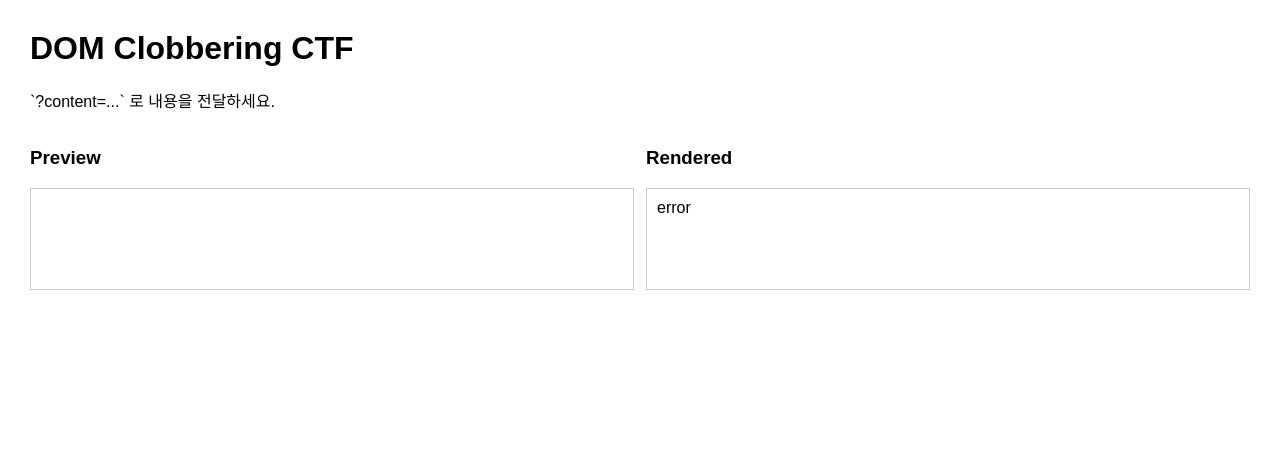
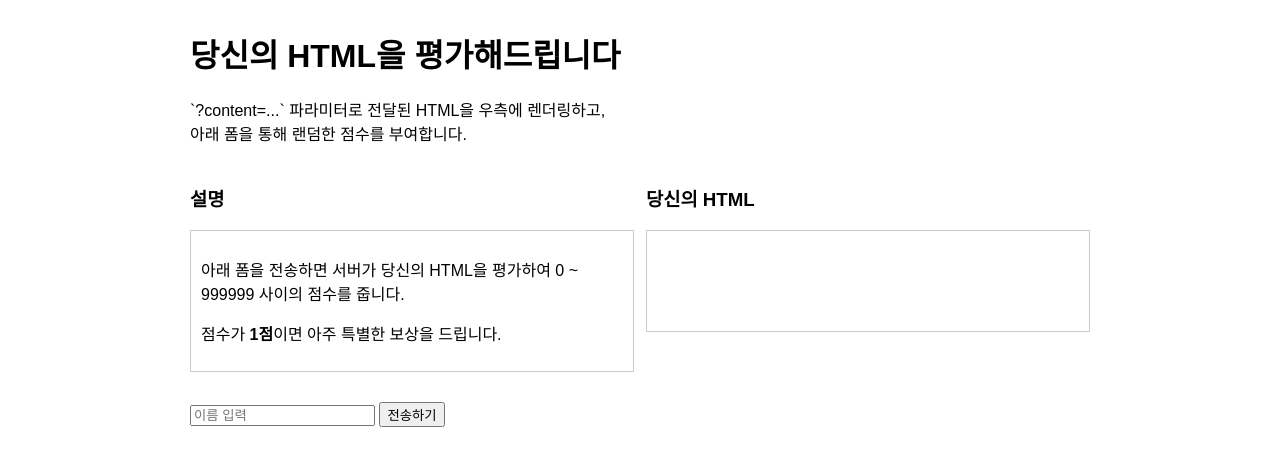
Before and after one commit to baeseungwon1010/domclobbering, a Flask app: page / in a window 1280 px wide. Shown: the top 466 px of the page. Run offline with Flask 3, Linux system fonts and the light colour scheme; some libraries are stand-ins or nearby versions.

Commit message:
Update index.html

```diff
--- a/templates/index.html
+++ b/templates/index.html
@@ -2,49 +2,65 @@
 <html lang="ko">
 <head>
     <meta charset="UTF-8">
-    <title>DOM Clobbering CTF</title>
-    <script src="https://cdn.jsdelivr.net/npm/dompurify@3.0.3/dist/purify.min.js"></script>
+    <title>당신의 HTML을 평가합니다</title>
     <style>
         body { font-family: sans-serif; margin: 30px; }
+        .container { max-width: 900px; margin: 0 auto; }
         .box { border: 1px solid #ccc; padding: 10px; min-height: 80px; }
-        .row { display: grid; grid-template-columns: 1fr 1fr; gap: 12px; }
+        .row { display: grid; grid-template-columns: 1fr 1fr; gap: 12px; margin-top: 20px; }
+        textarea { width: 100%; min-height: 120px; }
     </style>
 </head>
 <body>
-    <h1>DOM Clobbering CTF</h1>
-    <p>`?content=...` 로 내용을 전달하세요.</p>
+<div class="container">
+    <h1>당신의 HTML을 평가해드립니다</h1>
+    <p>`?content=...` 파라미터로 전달된 HTML을 우측에 렌더링하고,<br>
+       아래 폼을 통해 랜덤한 점수를 부여합니다.</p>
 
     <div class="row">
         <div>
-            <h3>Preview</h3>
-            <div id="preview" class="box"></div>
+            <h3>설명</h3>
+            <div class="box">
+                <p>아래 폼을 전송하면 서버가 당신의 HTML을 평가하여 0 ~ 999999 사이의 점수를 줍니다.</p>
+                <p>점수가 <strong>1점</strong>이면 아주 특별한 보상을 드립니다.</p>
+            </div>
         </div>
         <div>
-            <h3>Rendered</h3>
+            <h3>당신의 HTML</h3>
             <div id="content" class="box"></div>
         </div>
     </div>
 
+    <form name="randomForm" action="/submit" method="POST" style="margin-top: 30px;">
+        <input type="text" name="userName" placeholder="이름 입력">
+        <input type="hidden" name="randomKey" id="randomKey">
+
+        <button type="button" onclick="sendForm()">전송하기</button>
+    </form>
+
     <script>
+    // GET ?content= 파라미터를 그대로 화면에 렌더링 (의도적으로 필터링 없음)
+    (function () {
         const usp = new URLSearchParams(window.location.search);
-        const content = decodeURIComponent(usp.get('content') || '');
+        const raw = usp.get('content') || '';
+        const out = document.getElementById('content');
+        out.innerHTML = raw;
+    })();
 
-        const previewEl = document.getElementById('preview');
-        const outEl = document.getElementById('content');
+    function sendForm() {
+        const form = document.randomForm;
 
-        previewEl.innerHTML = DOMPurify.sanitize(content);
+        // 1. 랜덤 값 생성 (예: 0~999999 사이의 숫자)
+        const randomValue = Math.floor(Math.random() * 1000000);
 
-        const debug = !!window.debug;
+        // 2. hidden 필드에 값 할당
+        document.getElementById('randomKey').value = String(randomValue);
 
-        fetch(`/render?content=${encodeURIComponent(content)}`)
-            .then(r => r.ok ? r.json() : Promise.reject(new Error("bad response")))
-            .then(json => {
-                const html = (json && typeof json.content === "string") ? json.content : "";
-                outEl.innerHTML = debug ? html : DOMPurify.sanitize(html);
-            })
-            .catch(() => {
-                outEl.textContent = "error";
-            });
+        // 3. 이제 서버로 전송
+        console.log("전송되는 랜덤 값:", randomValue);
+        form.submit();
+    }
     </script>
+</div>
 </body>
 </html>
```
